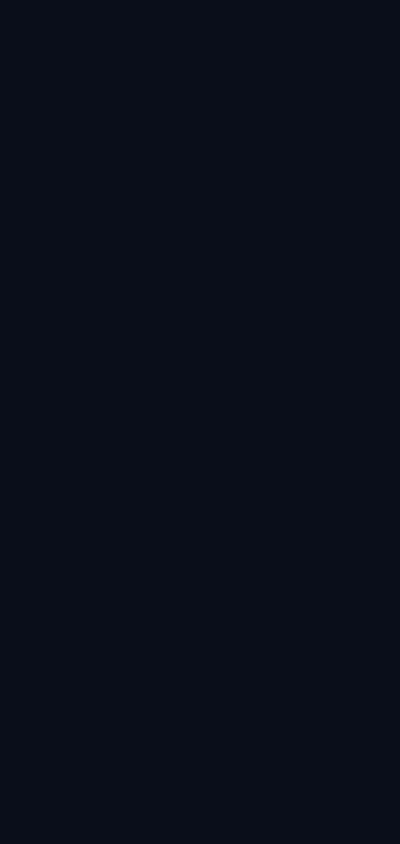
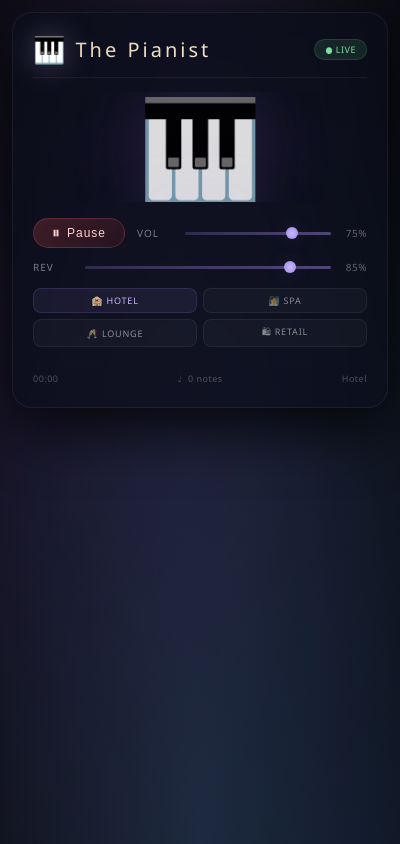
Before and after one commit to Sambo1994/the-pianist-extension, a browser extension: page popup.html in a window 400 px wide. Drawn offline with Linux system fonts and the light colour scheme.

Commit message:
Update popup.html

```diff
--- a/popup.html
+++ b/popup.html
@@ -301,4 +301,144 @@
             border-radius: 8px;
             font-size: 9px;
             font-weight: 300;
-            letter-spacing:
+            letter-spacing: 0.8px;
+            cursor: pointer;
+            transition: all 0.3s;
+            text-transform: uppercase;
+            font-family: inherit;
+        }
+
+        .preset-btn:hover {
+            background: rgba(255, 255, 255, 0.06);
+            border-color: rgba(255, 255, 255, 0.1);
+            color: rgba(255, 255, 255, 0.7);
+        }
+
+        .preset-btn.active {
+            background: rgba(180, 150, 255, 0.08);
+            border-color: rgba(180, 150, 255, 0.15);
+            color: #c8b8ff;
+        }
+
+        /* Status */
+        .status-bar {
+            display: flex;
+            justify-content: space-between;
+            align-items: center;
+            margin-top: 12px;
+            padding-top: 10px;
+            border-top: 1px solid rgba(255, 255, 255, 0.04);
+            font-size: 9px;
+            opacity: 0.3;
+            letter-spacing: 0.5px;
+        }
+
+        .status-bar .note-indicator {
+            display: flex;
+            gap: 6px;
+            align-items: center;
+        }
+
+        .note-dot {
+            width: 4px;
+            height: 4px;
+            border-radius: 50%;
+            background: rgba(255, 255, 255, 0.1);
+            transition: all 0.1s;
+        }
+
+        .note-dot.active {
+            background: rgba(180, 150, 255, 0.6);
+            box-shadow: 0 0 10px rgba(180, 150, 255, 0.2);
+        }
+
+        @keyframes shimmer {
+            0%, 100% { opacity: 0.3; }
+            50% { opacity: 1; }
+        }
+
+        .loading-text {
+            animation: shimmer 1.5s ease-in-out infinite;
+        }
+
+        /* Scrollbar */
+        ::-webkit-scrollbar {
+            width: 3px;
+        }
+        ::-webkit-scrollbar-track {
+            background: transparent;
+        }
+        ::-webkit-scrollbar-thumb {
+            background: rgba(255, 255, 255, 0.1);
+            border-radius: 10px;
+        }
+    </style>
+</head>
+<body>
+    <div id="galaxy-bg">
+        <div id="nebula"></div>
+        <!-- Stars generated by JS -->
+    </div>
+
+    <div class="container">
+        <!-- Header -->
+        <div class="header">
+            <div class="logo-area">
+                <span class="logo-icon">🎹</span>
+                <span class="title">The Pianist <span>·</span></span>
+            </div>
+            <div class="status-badge" id="statusBadge">● LIVE</div>
+        </div>
+
+        <!-- Piano Hero -->
+        <div class="piano-hero">
+            <div class="piano-silhouette">🎹</div>
+            <div class="hero-glow"></div>
+        </div>
+
+        <!-- Controls -->
+        <div class="controls">
+            <!-- Play & Volume -->
+            <div class="control-row">
+                <button class="play-btn active" id="playBtn">
+                    <span class="icon">⏸</span> <span id="playLabel">Pause</span>
+                </button>
+                <div class="slider-container">
+                    <span class="label">VOL</span>
+                    <input type="range" id="volumeSlider" min="0" max="100" value="75">
+                    <span class="slider-value" id="volumeValue">75%</span>
+                </div>
+            </div>
+
+            <!-- Reverb -->
+            <div class="control-row">
+                <span class="label">REV</span>
+                <div class="slider-container">
+                    <input type="range" id="reverbSlider" min="0" max="100" value="85">
+                    <span class="slider-value" id="reverbValue">85%</span>
+                </div>
+            </div>
+
+            <!-- Presets -->
+            <div class="presets">
+                <button class="preset-btn active" data-preset="hotel">🏨 Hotel</button>
+                <button class="preset-btn" data-preset="spa">🧖 Spa</button>
+                <button class="preset-btn" data-preset="lounge">🥂 Lounge</button>
+                <button class="preset-btn" data-preset="retail">🛍 Retail</button>
+            </div>
+        </div>
+
+        <!-- Status -->
+        <div class="status-bar">
+            <span id="timeDisplay">00:00</span>
+            <div class="note-indicator">
+                <span id="noteDisplay">♩</span>
+                <span id="noteCount">0 notes</span>
+            </div>
+            <span id="presetDisplay">Hotel</span>
+        </div>
+    </div>
+
+    <script type="module" src="popup.js"></script>
+</body>
+</html>
```
